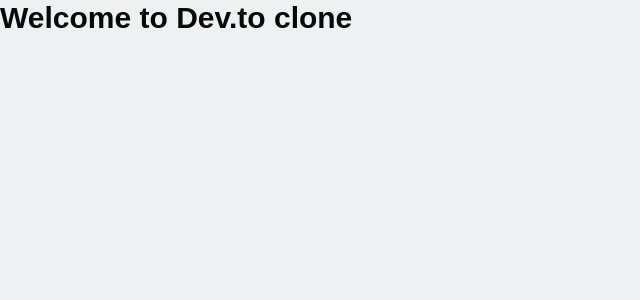
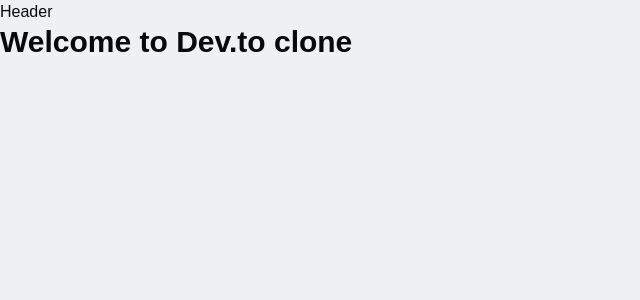
Before and after one commit to Lunaticsatoshi/dev-to-clone, a Next.js app in the folder client/: page / in a window 1280 px wide. Shown: the top 300 px of the page, without its empty margins (0-640 px from the left). Built offline with nearby package versions, Linux system fonts and the light colour scheme.

Commit message:
:art: Adding header component to base layout

```diff
--- a/client/src/components/shared/Layout.tsx
+++ b/client/src/components/shared/Layout.tsx
@@ -1,5 +1,7 @@
 import { FC, ReactNode } from "react";
 import Head from "next/head";
+
+import Header from "./Header";
 
 type LayoutProps = {
   title: string;
@@ -21,7 +23,8 @@
         <meta name="description" content={description} />
         <meta name="keywords" content={keywords} />
       </Head>
-      {children}
+      <Header />
+      <div className="main-content">{children}</div>
     </>
   );
 };
```
